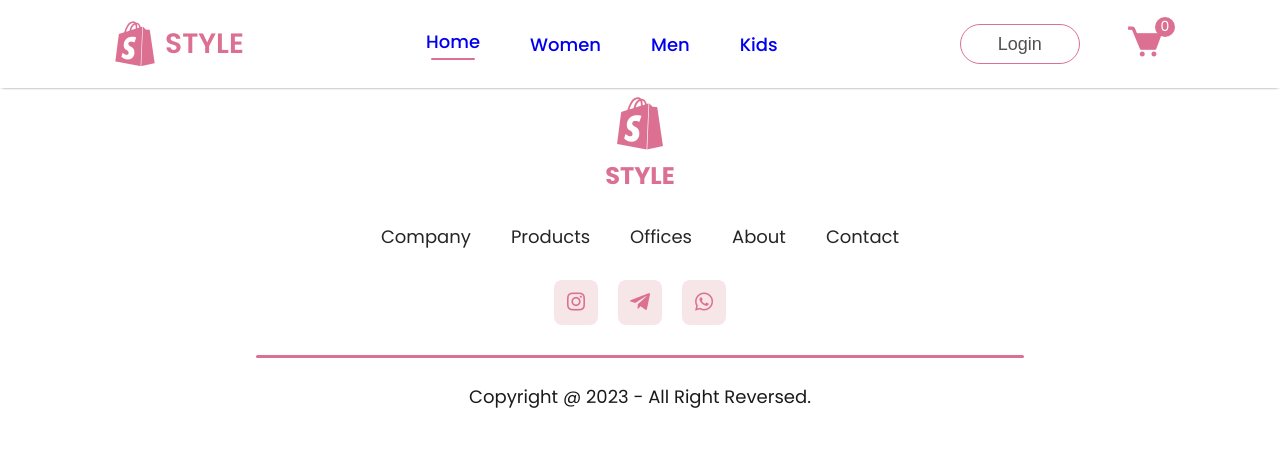
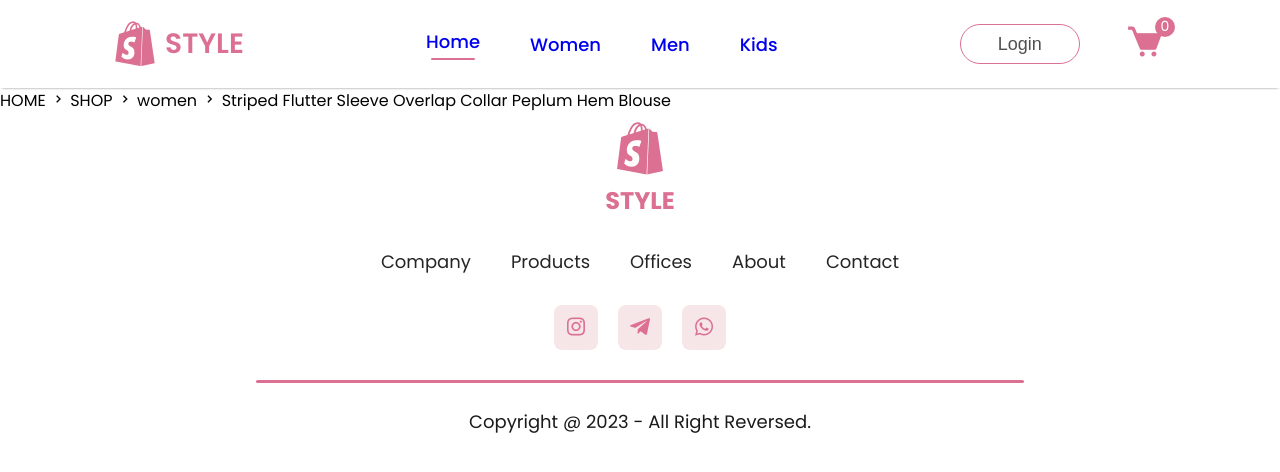
Before and after one commit to ElyaApyzova/Online-shop-with-React, a React (Create React App) app: page /product/1 in a window 1280 px wide. Shown: the top 472 px of the page. Built offline with nearby package versions, Linux system fonts and the light colour scheme.

Commit message:
breadcrumb

```diff
--- a/src/Pages/Product.jsx
+++ b/src/Pages/Product.jsx
@@ -1,14 +1,15 @@
 import React, { useContext } from "react";
 import { ShopContext } from '../Context/ShopContext'
 import { useParams } from "react-router-dom";
+import  Breadcrumb  from "../components/Breadcrumbs/Breadcrumb";
 
 const Product = () => {
     const {all_product} = useContext(ShopContext);
     const {productId} = useParams();
-    const product = all_product.find((e)=> e.id === Number(productId))
+    const product = all_product.find((e)=> e.id === Number(productId));
     return (
         <div>
-
+        <Breadcrumb product={product}/>
         </div>
     )
 }
--- /dev/null
+++ b/src/components/Breadcrumbs/Breadcrumb.jsx
@@ -0,0 +1,13 @@
+import React from 'react';
+import './Breadcrumb.css'
+
+const Breadcrumb = (props) => {
+    const {product} = props;
+    return (
+        <div className='breadcrumb'>
+        HOME <i class='bx bx-chevron-right'></i> SHOP <i class='bx bx-chevron-right'></i> {product.category} <i class='bx bx-chevron-right'></i> {product.name}
+        </div>
+    )
+}
+
+export default Breadcrumb
--- a/src/components/Item/Item.jsx
+++ b/src/components/Item/Item.jsx
@@ -1,10 +1,11 @@
 import React from "react";
+import { Link } from "react-router-dom";
 import "./Item.css";
 
 const Item = (props) => {
   return (
     <div className="item">
-      <img src={props.image} alt="" />
+      <Link to={`/product/${props.id}`}><img src={props.image} alt="" /></Link>
       <p>{props.name}</p>
       <div className="item-prices">
         <div className="item-price-new">${props.new_price}</div>
```
Also changed, not shown: src/components/Breadcrumbs/Breadcrumb.css (added), src/components/ProductDisplay/ProductDisplay.jsx (added).
